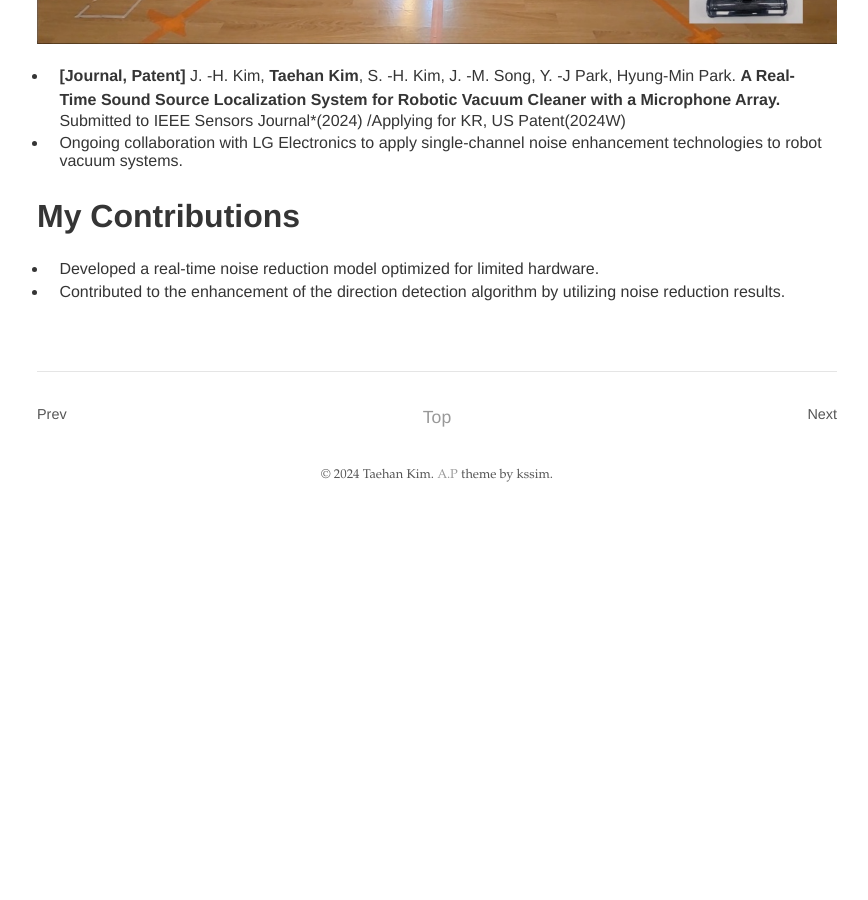
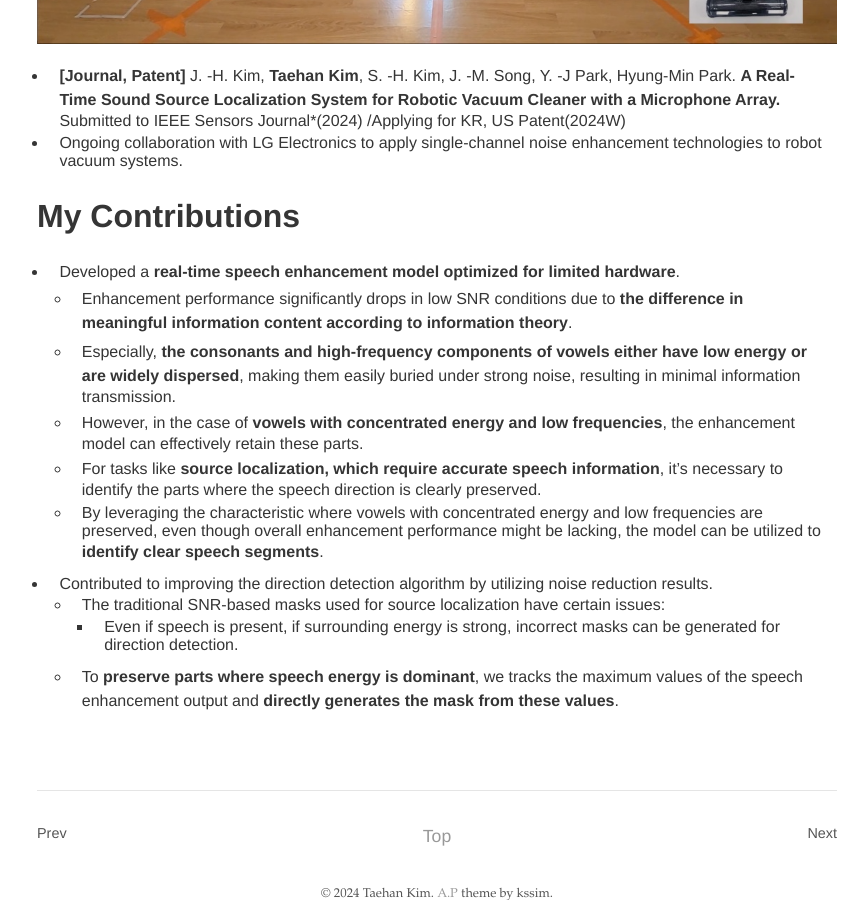
Before and after one commit to thKimm/thKimm.github.io, a Jekyll site: the page built from _posts/2023-01-01-Pr3.md, in a window 1280 px wide and 900 px high, scrolled down 1286 px. Shown: the whole window, without its empty margins (203-1071 px from the left). Built offline with Jekyll 4.4.1, drawn with Linux system fonts in a browser that asks for light colours; before the commit the page ends 1804 px from its top, so only the background shows below that.

```diff
--- a/_posts/2023-01-01-Pr3.md
+++ b/_posts/2023-01-01-Pr3.md
@@ -37,6 +37,15 @@ In noisy environments, especially in hardware-constrained robot vacuums, it is c
 <br/>
 
 # My Contributions
-* Developed a real-time noise reduction model optimized for limited hardware.
-* Contributed to the enhancement of the direction detection algorithm by utilizing noise reduction results.
+* Developed a **real-time speech enhancement model optimized for limited hardware**.
+  * Enhancement performance significantly drops in low SNR conditions due to **the difference in meaningful information content according to information theory**.
+  * Especially, **the consonants and high-frequency components of vowels either have low energy or are widely dispersed**, making them easily buried under strong noise, resulting in minimal information transmission.
+  * However, in the case of **vowels with concentrated energy and low frequencies**, the enhancement model can effectively retain these parts.
+  * For tasks like **source localization, which require accurate speech information**, it's necessary to identify the parts where the speech direction is clearly preserved.
+  * By leveraging the characteristic where vowels with concentrated energy and low frequencies are preserved, even though overall enhancement performance might be lacking, the model can be utilized to **identify clear speech segments**.
+
+* Contributed to improving the direction detection algorithm by utilizing noise reduction results.
+  * The traditional SNR-based masks used for source localization have certain issues:
+    * Even if speech is present, if surrounding energy is strong, incorrect masks can be generated for direction detection.
+  * To **preserve parts where speech energy is dominant**, we tracks the maximum values of the speech enhancement output and **directly generates the mask from these values**.
 <br/>
```
Also changed, not shown: _posts/2021-01-01-Pr1.md (+1 -1 lines), _posts/2022-01-01-Pr2.md (+6 -6 lines), _posts/2024-01-01-Conf1.md (+2 -2 lines), _posts/2024-03-01-Pr6.md (+1 -1 lines).
